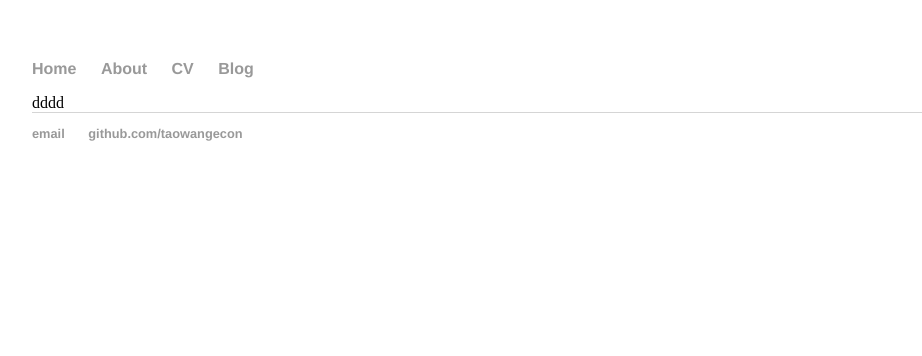
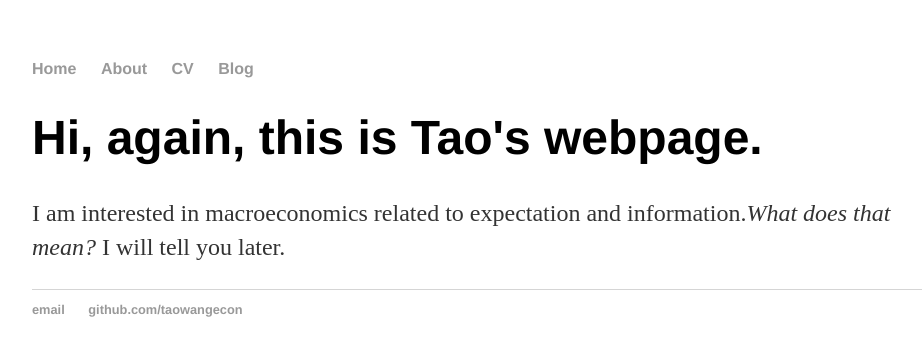
Before and after one commit to iworld1991/TaoWangEcon.github.io, a Jekyll site: the page built from cv/index.html, in a window 1280 px wide. Shown: the top 356 px of the page, without its empty margins (160-1082 px from the left). Built offline with Jekyll 4.4.1, drawn with Linux system fonts in a browser that asks for light colours.

Commit message:
Update index.html

```diff
--- a/cv/index.html
+++ b/cv/index.html
@@ -3,4 +3,7 @@ layout: default
 title: CV
 ---
 
-dddd
+  <div class="blurb">
+	<h1>Hi, again, this is Tao's webpage.</h1>
+	<p>I am interested in macroeconomics related to expectation and information.<em>What does that mean?</em> I will tell you later.  </p>
+</div><!-- /.blurb -->
```
